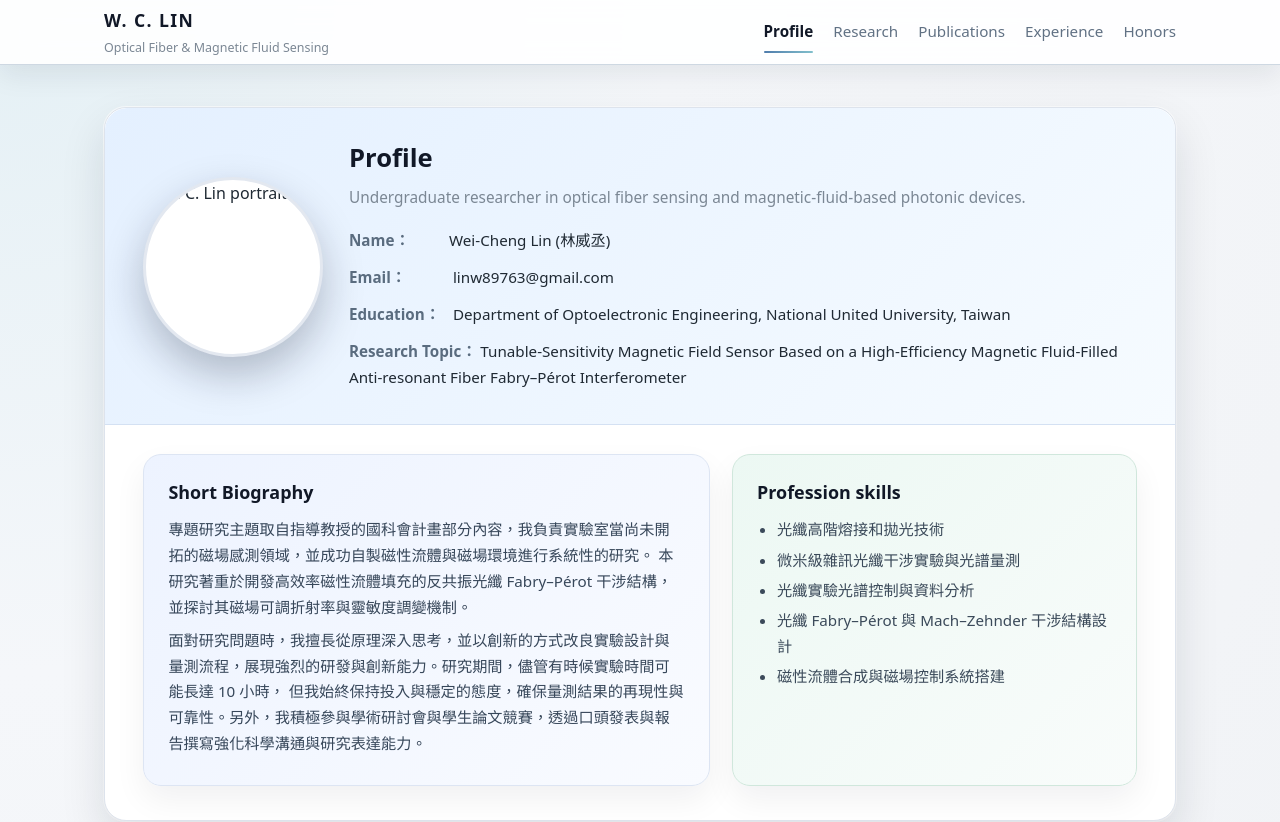
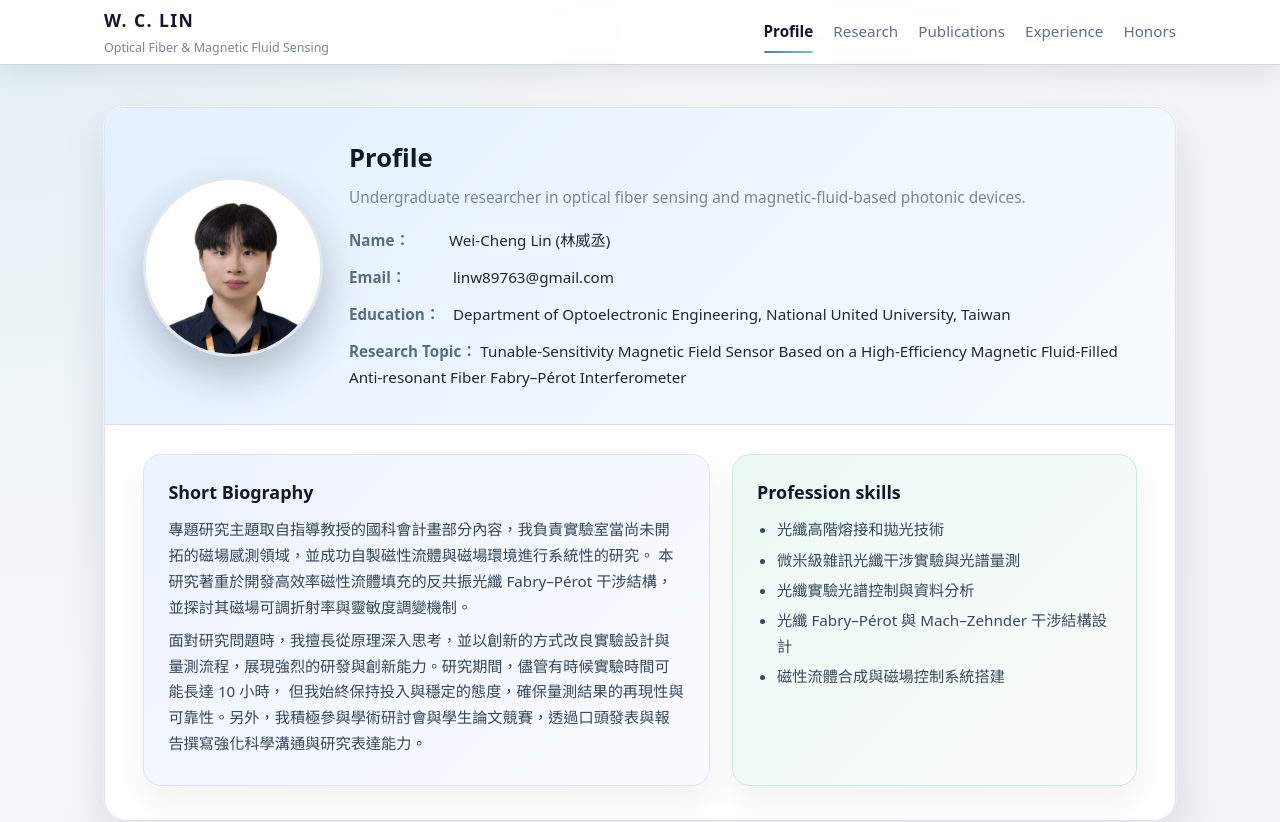
Before and after one commit to W-C-Lin-collab/W-C-Lin, a plain HTML site: page index.html in a window 1280 px wide. Shown: the top 822 px of the page. Drawn offline with Linux system fonts and the light colour scheme.

Commit message:
Update index.html

```diff
--- a/index.html
+++ b/index.html
@@ -35,7 +35,7 @@
     <div class="profile-hero-inner">
       <div class="profile-hero-left">
         <div class="profile-photo">
-          <img src="profile.jpg" alt="W. C. Lin portrait" />
+          <img src="img/profile.jpg" alt="W. C. Lin portrait" />
         </div>
       </div>
 
```
